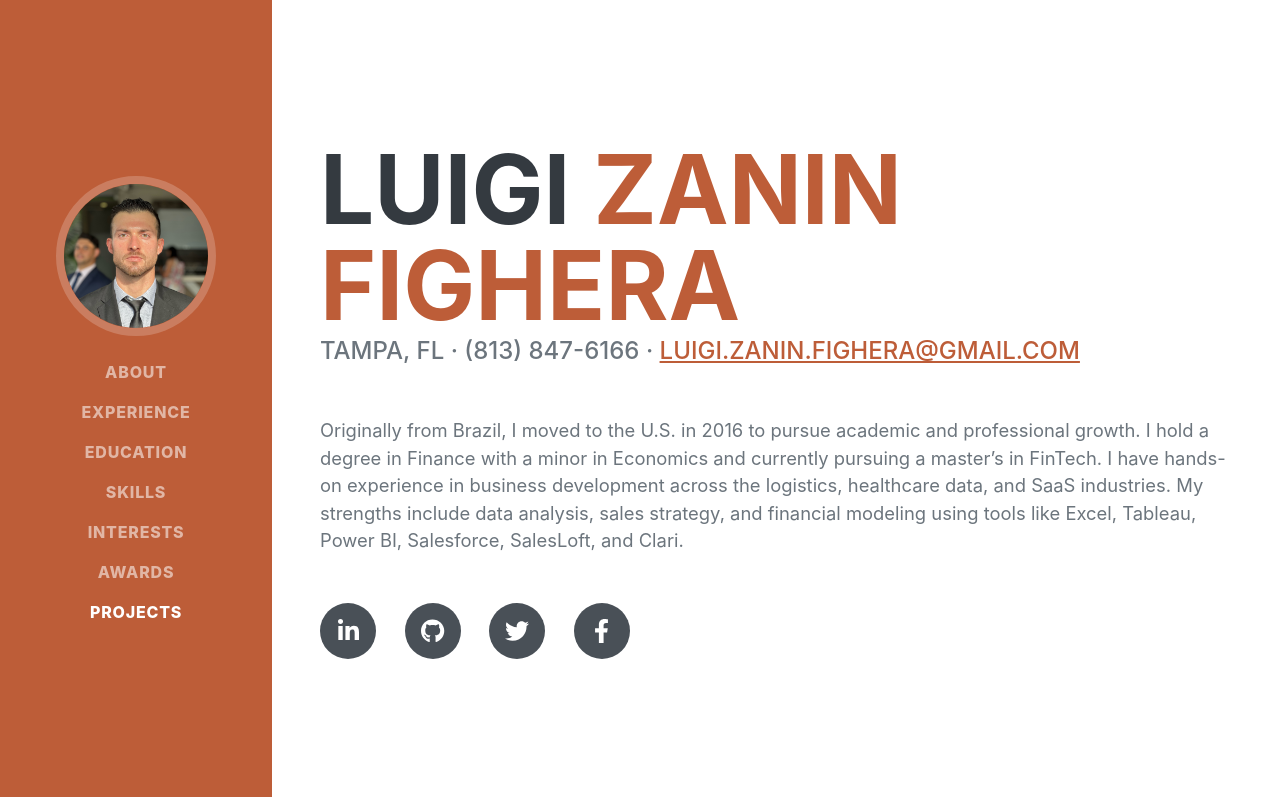
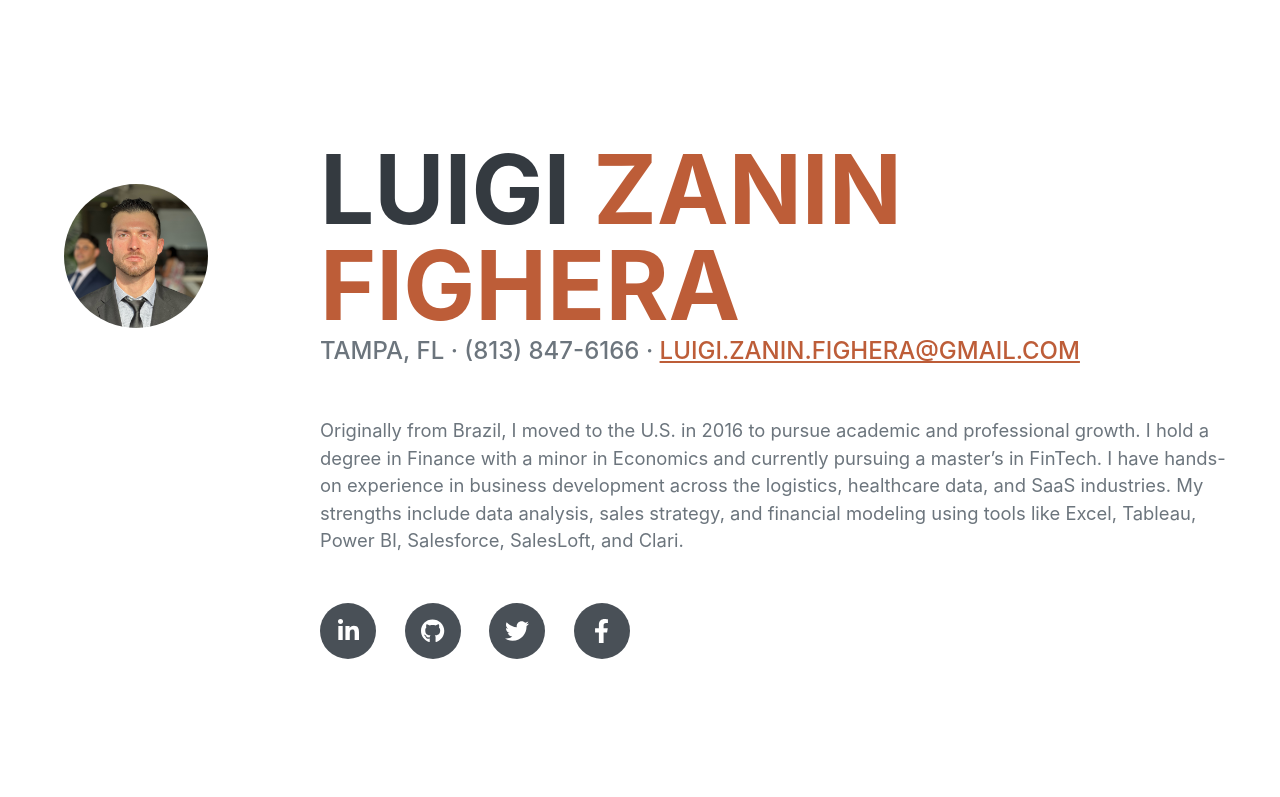
Before and after one commit to luigizaninf/luigizaninf.github.io, a plain HTML site: page index.html in a window 1280 px wide. Shown: the top 797 px of the page. Drawn offline with nearby package versions, Linux system fonts and the light colour scheme; files that its build step writes are made by us from their sources; a web font is replaced by a local one.

Commit message:
Update index.html

```diff
--- a/index.html
+++ b/index.html
@@ -18,7 +18,7 @@
     </head>
     <body id="page-top">
         <!-- Navigation-->
-        <nav class="navbar navbar-expand-lg navbar-dark bg-primary fixed-top" id="sideNav">
+        <nav class="navbar navbar-expand-lg navbar-dark fixed-top" id="sideNav">
             <a class="navbar-brand js-scroll-trigger" href="#page-top">
                 <span class="d-block d-lg-none">Luigi Zanin Fighera</span>
                 <span class="d-none d-lg-block"><img class="img-fluid img-profile rounded-circle mx-auto mb-2" src="assets/img/LuigiPhoto.png" alt="..." /></span>
```
